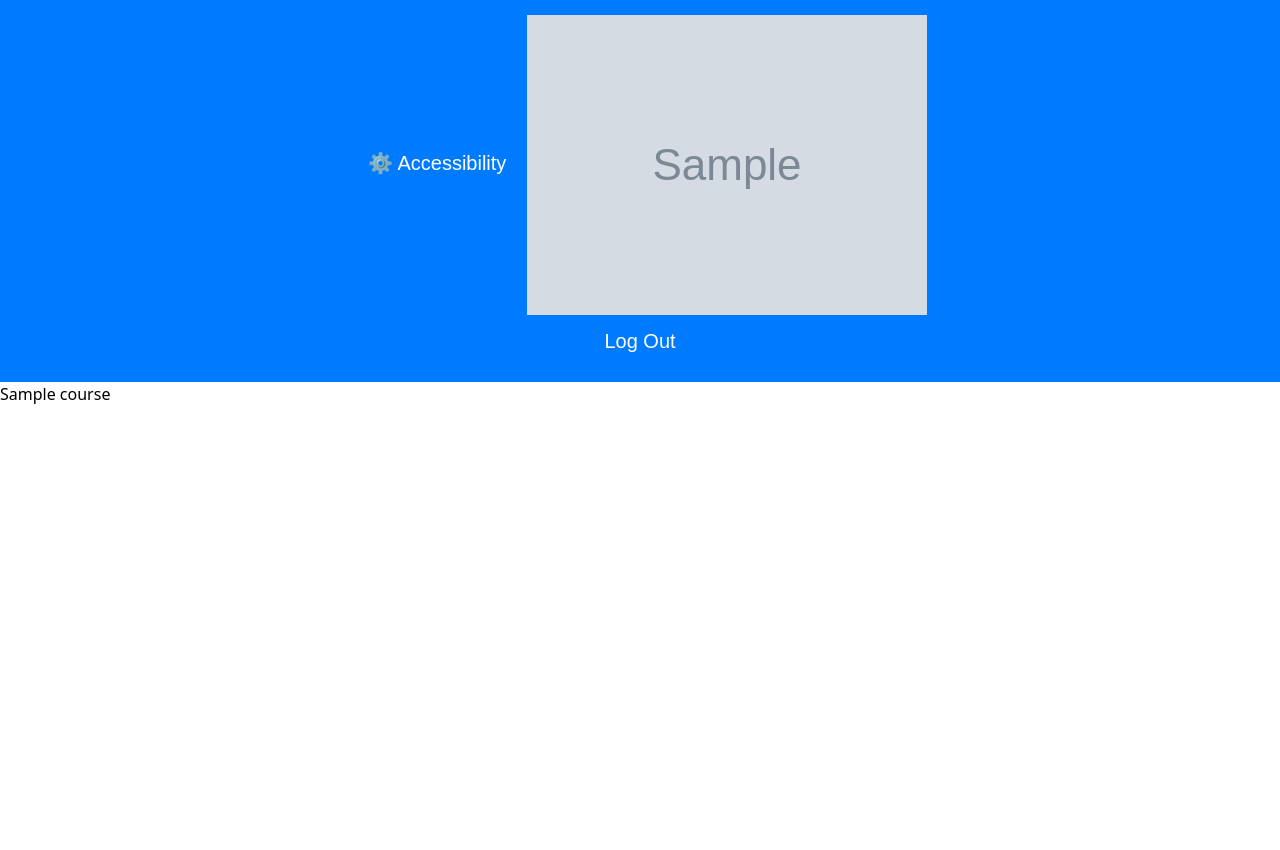
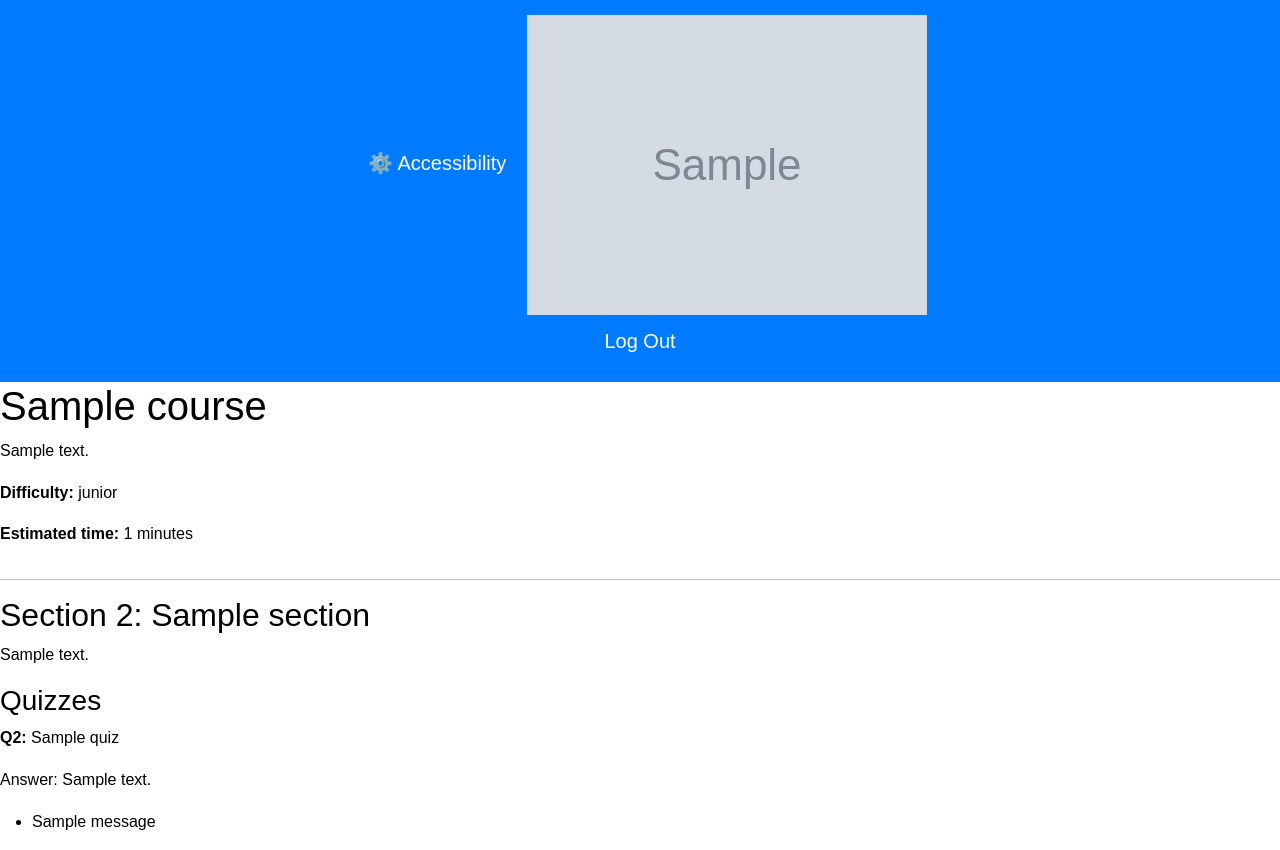
Before and after one commit to Shadowress/Customizable-Mathematics-Learning-Website, a Django app: a page that uses apps/courses/templates/normal_users/course.html in a window 1280 px wide. Before the commit the page ends 404 px from the top, so only its background shows below. Run offline with Django 5.2, Linux system fonts and the light colour scheme; a user stored in the database is signed in; tables that the repository leaves empty hold one stand-in row (values such as "Sample post"); grey boxes marked "Sample" are stand-in pictures; one stand-in notice (Sample message) is shown; some libraries are stand-ins or nearby versions.

Commit message:
Done normal user view course material and answer quiz.

```diff
--- a/apps/courses/models.py
+++ b/apps/courses/models.py
@@ -117,7 +117,6 @@ class Quiz(models.Model):
 class Answer(models.Model):
     user: 'CustomUser' = models.ForeignKey(CustomUser, on_delete=models.CASCADE, related_name="answers")
     quiz: 'Quiz' = models.ForeignKey(Quiz, on_delete=models.CASCADE, related_name="answers")
-    answer: str = models.TextField()
 
     def __str__(self) -> str:
         return f"{self.user} answered {self.quiz}"
--- a/apps/courses/templates/normal_users/course.html
+++ b/apps/courses/templates/normal_users/course.html
@@ -1,9 +1,93 @@
 {% extends "base.html" %}
+
+{% load crispy_forms_tags %}
+{% load static %}
 
 {% block header %}
     {% include 'includes/normal_user_header.html' %}
 {% endblock %}
 
 {% block content %}
-    {{ course }}
+    <h1>{{ course.title }}</h1>
+    <p>{{ course.description }}</p>
+    <p><strong>Difficulty:</strong> {{ course.difficulty }}</p>
+    <p><strong>Estimated time:</strong> {{ course.estimated_completion_time }} minutes</p>
+
+    <hr>
+
+    {% for section in sections %}
+        <div class="section">
+            <div class="section-title">
+                <h2>Section {{ section.order|add:1 }}: {{ section.title }}</h2>
+            </div>
+
+            <div class="section-body">
+                {% for content in section.contents|dictsort:"order" %}
+                    {% if content.type == "text" %}
+                        <div class="content-block text-content">
+                            <p>{{ content.text_content }}</p>
+                        </div>
+                    {% elif content.type == "image" %}
+                        <div class="content-block image-content">
+                            <img src="{{ content.image }}" alt="{{ content.alt_text }}">
+                        </div>
+                    {% elif content.type == "video" %}
+                        <div class="content-block video-content">
+                            <iframe src="{{ content.video_url }}" frameborder="0" allowfullscreen></iframe>
+                            {% if content.video_transcription %}
+                                <details>
+                                    <summary>Video Transcription</summary>
+                                    <p>{{ content.video_transcription }}</p>
+                                </details>
+                            {% endif %}
+                        </div>
+                    {% endif %}
+                {% endfor %}
+
+                <!-- Section Quizzes -->
+                {% if section.quizzes %}
+                    <div class="quiz-section">
+                        <h3>Quizzes</h3>
+                        <form method="POST" action="">
+                            {% csrf_token %}
+                            {% for quiz in section.quizzes|dictsort:"order" %}
+                                <div class="quiz-block">
+                                    <p><strong>Q{{ quiz.order|add:1 }}:</strong> {{ quiz.question }}</p>
+
+                                    {% if quiz.show_answer %}
+                                        <p class="quiz-answer">Answer: {{ quiz.placeholder }}</p>
+                                    {% else %}
+                                        <form method="POST" action="">
+                                            {% csrf_token %}
+                                            <input type="hidden" name="quiz_id" value="{{ quiz.id }}">
+                                            <input
+                                                type="text"
+                                                name="answer"
+                                                placeholder="{{ quiz.placeholder }}"
+                                                class="quiz-input"
+                                                required
+                                            >
+                                            <button type="submit">Submit</button>
+                                        </form>
+                                    {% endif %}
+                                </div>
+                            {% endfor %}
+                        </form>
+                    </div>
+                {% endif %}
+            </div>
+        </div>
+    {% endfor %}
+
+    {% if messages %}
+        <ul class="feedback-messages">
+            {% for message in messages %}
+                <li class="{{ message.tags }}">{{ message }}</li>
+            {% endfor %}
+        </ul>
+    {% endif %}
 {% endblock %}
+
+{% block script %}
+    <script src="{% static 'js/course.js' %}"></script>
+{% endblock %}
--- a/apps/courses/views.py
+++ b/apps/courses/views.py
@@ -1,12 +1,13 @@
 import json
 
+from django.contrib import messages
 from django.contrib.auth.decorators import user_passes_test
 from django.core.exceptions import ValidationError, ObjectDoesNotExist
 from django.db import transaction
 from django.shortcuts import get_object_or_404, render, redirect
 from django.utils.safestring import mark_safe
 
-from apps.courses.models import Course, Content, Quiz, Section
+from apps.courses.models import Course, Content, Quiz, Section, Answer
 from apps.users.permissions import normal_user_required, content_manager_required
 from .forms import CourseForm, VideoContentFormSet, ImageContentFormSet, TextContentFormSet
 from .forms import SectionFormSet, QuizFormSet
@@ -17,24 +18,91 @@ from .forms import SectionFormSet, QuizFormSet
 @user_passes_test(normal_user_required, login_url="homepage")
 def course(request, slug):
     course = get_object_or_404(Course, slug=slug)
-    sections = Section.objects.filter(course=course).order_by('order')
-    section_data = []
-    for section in sections:
-        section_content = {
-            'section': section,
-            'text_contents': Content.objects.filter(section=section).order_by('order'),
-            'image_contents': Content.objects.filter(section=section).order_by('order'),
-            'video_contents': Content.objects.filter(section=section).order_by('order'),
-            'quizzes': Quiz.objects.filter(section=section).order_by('order')
-        }
-        section_data.append(section_content)
+    user = request.user
 
-    context = {
-        'course': course,
-        'sections': section_data
+    if request.method == "POST":
+        # todo change out messages ltr
+        quiz_id = request.POST.get("quiz_id")
+        user_answer = request.POST.get("answer", "").strip().lower()
+
+        try:
+            quiz = Quiz.objects.get(id=quiz_id)
+        except Quiz.DoesNotExist:
+            messages.error(request, "Invalid quiz.")
+            return redirect("course_view", slug=slug)
+
+        correct_answer = (quiz.correct_answer or "").strip().lower()
+
+        if user_answer == correct_answer:
+            Answer.objects.get_or_create(user=user, quiz=quiz)
+            messages.success(request, "Correct answer!")
+        else:
+            messages.error(request, "Incorrect answer.")
+
+    sections_qs = Section.objects.filter(course=course).order_by('order')
+
+    course = {
+        "title": course.title,
+        "description": course.description,
+        "difficulty": course.difficulty,
+        "estimated_completion_time": course.estimated_completion_time,
     }
 
-    return render(request, "normal_users/course.html", {"course": course})
+    sections = []
+    for section in sections_qs:
+        contents = []
+        raw_contents = Content.objects.filter(section=section).order_by("order")
+
+        for content in raw_contents:
+            if content.content_type == "text":
+                contents.append({
+                    "type": "text",
+                    "text_content": content.text_content,
+                    "order": content.order,
+                })
+            elif content.content_type == "image":
+                contents.append({
+                    "type": "image",
+                    "image": content.image.url if content.image else "",
+                    "alt_text": content.alt_text,
+                    "order": content.order,
+                })
+            elif content.content_type == "video":
+                contents.append({
+                    "type": "video",
+                    "video_url": content.video_url,
+                    "video_transcription": content.video_transcription,
+                    "order": content.order,
+                })
+
+        quiz_data = []
+        quizzes = Quiz.objects.filter(section=section).order_by("order")
+        for quiz in quizzes:
+            try:
+                Answer.objects.get(user=request.user, quiz=quiz)
+                show_answer = True
+                placeholder = quiz.correct_answer
+            except Answer.DoesNotExist:
+                show_answer = False
+                placeholder = "".join(
+                    "_" if c not in [" ", "/", ",", ".", "\"", "'", ":"] else c for c in quiz.correct_answer or "")
+
+            quiz_data.append({
+                "id": quiz.id,
+                "question": quiz.question,
+                "placeholder": placeholder,
+                "order": quiz.order,
+                "show_answer": show_answer
+            })
+
+        sections.append({
+            "title": section.title,
+            "order": section.order,
+            "contents": contents,
+            "quizzes": quiz_data,
+        })
+
+    return render(request, "normal_users/course.html", {"course": course, "sections": sections})
 
 
 # --- Content Manager ---
@@ -91,35 +159,35 @@ def create_or_edit_course(request, slug=None):
                 "quiz": ["id", "question", "correct_answer", "order", "section_order"],
             }
 
-            serialized_sections = _serialize_json_safe([
+            serialized_sections = [
                 _clean_for_json(form.cleaned_data if form.is_valid() else form.data, FIELD_WHITELISTS["section"])
                 for form in section_formset.forms
                 if _form_has_non_empty_fields(form, FIELD_WHITELISTS["section"])
-            ])
+            ]
 
-            serialized_text_contents = _serialize_json_safe([
+            serialized_text_contents = [
                 _clean_for_json(form.cleaned_data if form.is_valid() else form.data, FIELD_WHITELISTS["text"])
                 for form in text_content_formset.forms
                 if _form_has_non_empty_fields(form, FIELD_WHITELISTS["text"])
-            ])
+            ]
 
-            serialized_image_contents = _serialize_json_safe([
+            serialized_image_contents = [
                 _clean_for_json(form.cleaned_data if form.is_valid() else form.data, FIELD_WHITELISTS["image"])
                 for form in image_content_formset.forms
                 if _form_has_non_empty_fields(form, FIELD_WHITELISTS["image"])
-            ])
+            ]
 
-            serialized_video_contents = _serialize_json_safe([
+            serialized_video_contents = [
                 _clean_for_json(form.cleaned_data if form.is_valid() else form.data, FIELD_WHITELISTS["video"])
                 for form in video_content_formset.forms
                 if _form_has_non_empty_fields(form, FIELD_WHITELISTS["video"])
-            ])
+            ]
 
-            serialized_quizzes = _serialize_json_safe([
+            serialized_quizzes = [
                 _clean_for_json(form.cleaned_data if form.is_valid() else form.data, FIELD_WHITELISTS["quiz"])
                 for form in quiz_formset.forms
                 if _form_has_non_empty_fields(form, FIELD_WHITELISTS["quiz"])
-            ])
+            ]
 
             if all([
                 course_form.is_valid(),
@@ -185,11 +253,9 @@ def create_or_edit_course(request, slug=None):
     else:
         course_form = CourseForm(instance=course) if course else CourseForm()
 
-        serialized_sections = _serialize_json_safe(
-            _serialize_section_formset(
-                SectionFormSet(
-                    instance=course, prefix=section_prefix
-                )
+        serialized_sections = _serialize_section_formset(
+            SectionFormSet(
+                instance=course, prefix=section_prefix
             )
         ) if course else []
 
@@ -245,10 +311,11 @@ def create_or_edit_course(request, slug=None):
 
             serialized_quizzes.extend(_serialize_quiz_formset(quiz_formset_data))
 
-            serialized_text_contents = _serialize_json_safe(serialized_text_contents)
-            serialized_image_contents = _serialize_json_safe(serialized_image_contents)
-            serialized_video_contents = _serialize_json_safe(serialized_video_contents)
-            serialized_quizzes = _serialize_json_safe(serialized_quizzes)
+    serialized_sections = _serialize_json_safe(serialized_sections)
+    serialized_text_contents = _serialize_json_safe(serialized_text_contents)
+    serialized_image_contents = _serialize_json_safe(serialized_image_contents)
+    serialized_video_contents = _serialize_json_safe(serialized_video_contents)
+    serialized_quizzes = _serialize_json_safe(serialized_quizzes)
 
     section_formset = SectionFormSet(prefix=section_prefix)
     text_content_formset = TextContentFormSet(prefix=text_content_prefix)
--- /dev/null
+++ b/static/js/course.js
@@ -0,0 +1,42 @@
+document.addEventListener("DOMContentLoaded", () => {
+    const sections = document.querySelectorAll(".section");
+    if (!sections.length) return;
+
+    let currentActiveSection = sections[0]; // Default active section
+
+    // Initially hide all section bodies except the first
+    sections.forEach((section, index) => {
+        const body = section.querySelector(".section-body");
+        if (index !== 0 && body) {
+            body.style.display = "none";
+        }
+    });
+
+    sections.forEach((section) => {
+        const titleDiv = section.querySelector(".section-title");
+        const body = section.querySelector(".section-body");
+
+        if (!titleDiv || !body) return;
+
+        titleDiv.style.cursor = "pointer";
+
+        titleDiv.addEventListener("click", () => {
+            if (section === currentActiveSection) {
+                // Toggle off current section
+                body.style.display = "none";
+                currentActiveSection = null;
+                return;
+            }
+
+            // Hide the currently active section if any
+            if (currentActiveSection) {
+                const prevBody = currentActiveSection.querySelector(".section-body");
+                if (prevBody) prevBody.style.display = "none";
+            }
+
+            // Show the clicked section
+            body.style.display = "block";
+            currentActiveSection = section;
+        });
+    });
+});
```
Also changed, not shown: apps/users/templates/dashboard/content_manager_dashboard.html (+10 -1 lines), apps/users/templates/dashboard/dashboard.html (+11 -2 lines), apps/users/views.py (+37 -9 lines), static/js/create_or_edit_course.js (+8 -0 lines).
